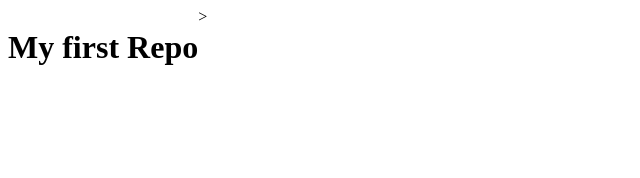
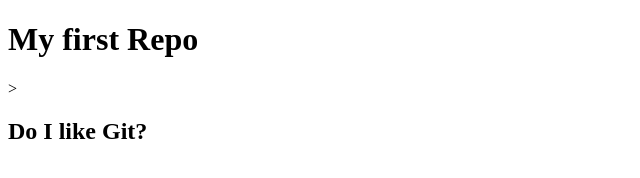
Before and after one commit to IrinaU/my-first-repo, a plain HTML site: page index.html in a window 1280 px wide. Shown: the whole page, without its empty margins (0-640 px from the left). Drawn offline with Linux system fonts and the light colour scheme.

Commit message:
adding new file

```diff
--- a/index.html
+++ b/index.html
@@ -5,16 +5,12 @@
     <meta name="viewport" content="width=device-width, initial-scale=1.0">
     <title>Document</title>
     <style>
-        body{
-            display: flex;
-            height: 100vh;
-            text-align: center;
-        }
+
     </style>
 </head>
 <body>
  <h1>My first Repo</h1>>
-
+<h2>Do I like Git?</h2>
 
 </body>
 </html>
--- /dev/null
+++ b/style.css
@@ -0,0 +1,9 @@
+body{
+    display: flex;
+    height: 100vh;
+    text-align: center;
+}
+
+h2{
+    color:blueviolet;
+}
```
